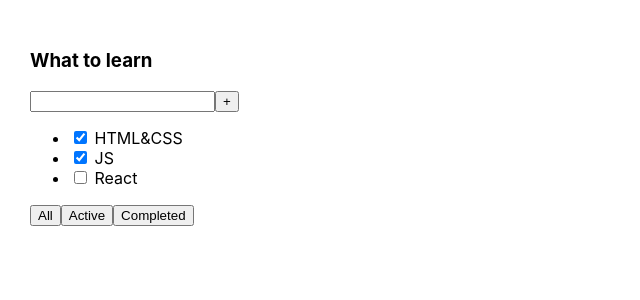
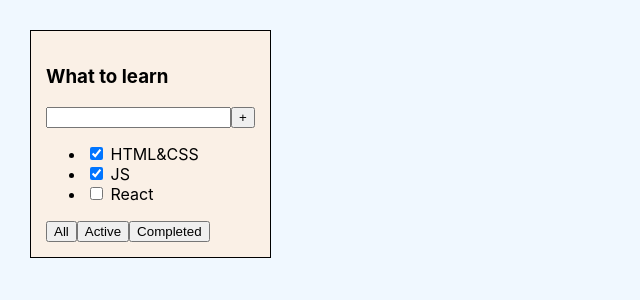
Before and after one commit to AnnaPetrv/todolist-ts, a React (Create React App) app: page / in a window 1280 px wide. Shown: the top 300 px of the page, without its empty margins (0-640 px from the left). Built offline with nearby package versions, Linux system fonts and the light colour scheme.

Commit message:
Add Todolist

```diff
--- a/src/App.css
+++ b/src/App.css
@@ -1,8 +1,19 @@
 .App {
   padding: 30px;
   display: flex;
+  background-color: aliceblue;
+  height: 100vh;
 }
 
 .App > div {
   margin-right: 50px;
+  border: 1px solid ;
 }
+
+.todolist {
+  border: 2px solid;
+  height: max-content;
+  background-color: linen;
+  padding: 15px;
+
+}
--- a/src/App.tsx
+++ b/src/App.tsx
@@ -1,26 +1,11 @@
 import React from 'react';
 import './App.css';
+import {Todolist} from "./Todolist";
 
 function App() {
     return (
         <div className="App">
-            <div>
-                <h3>What to learn</h3>
-                <div>
-                    <input/>
-                    <button>+</button>
-                </div>
-                <ul>
-                    <li><input type="checkbox" checked={true}/> <span>HTML&CSS</span></li>
-                    <li><input type="checkbox" checked={true}/> <span>JS</span></li>
-                    <li><input type="checkbox" checked={false}/> <span>React</span></li>
-                </ul>
-                <div>
-                    <button>All</button>
-                    <button>Active</button>
-                    <button>Completed</button>
-                </div>
-            </div>
+            <Todolist/>
         </div>
     );
 }
--- /dev/null
+++ b/src/Todolist.tsx
@@ -0,0 +1,25 @@
+import React from 'react';
+
+
+export const Todolist = () => {
+    return (
+        <div className="todolist">
+            <h3>What to learn</h3>
+            <div>
+                <input/>
+                <button>+</button>
+            </div>
+            <ul>
+                <li><input type="checkbox" checked={true}/> <span>HTML&CSS</span></li>
+                <li><input type="checkbox" checked={true}/> <span>JS</span></li>
+                <li><input type="checkbox" checked={false}/> <span>React</span></li>
+            </ul>
+            <div>
+                <button>All</button>
+                <button>Active</button>
+                <button>Completed</button>
+            </div>
+        </div>
+        )
+
+}
```
Also changed, not shown: 1 other file (tests, documents, lock files or other folders).
